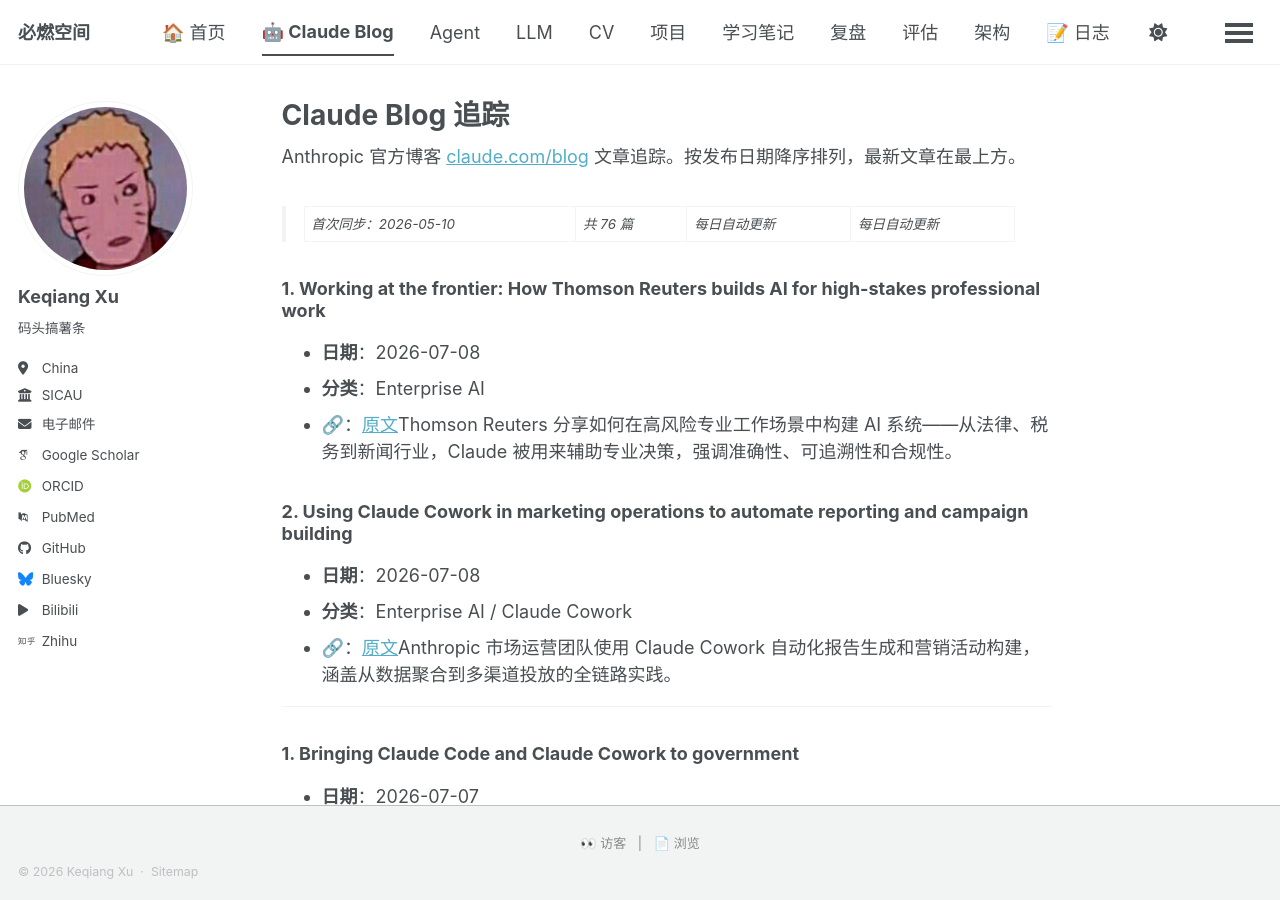
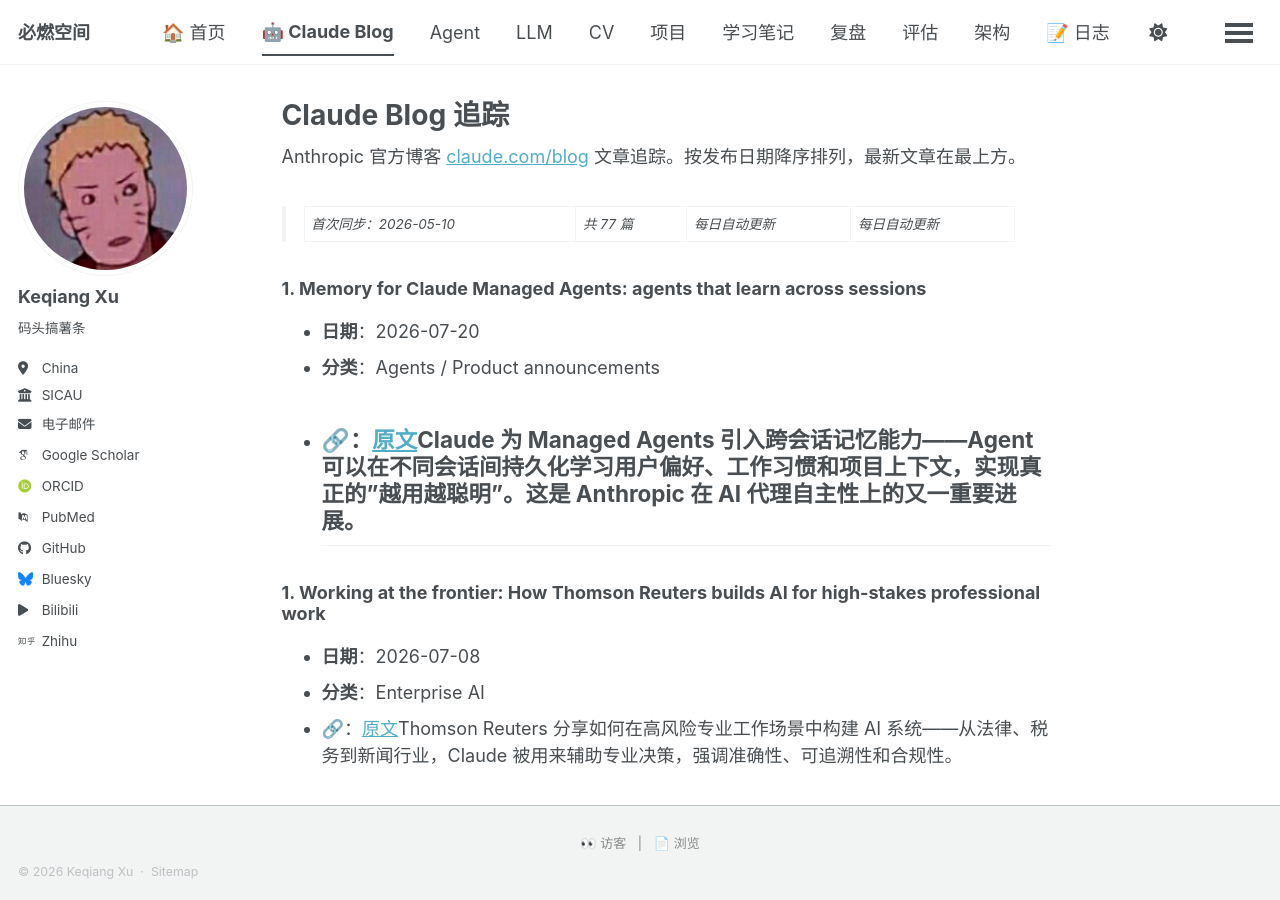
Before and after one commit to Qnh233/Qnh233.github.io, a Jekyll site: the page built from _pages/claude-blog.md, in a window 1280 px wide and 900 px high. Built offline with Jekyll 4.4.1, drawn with Linux system fonts in a browser that asks for light colours; some web fonts are replaced; a script bundle is joined from its source files by our own code; library files that are not in the unit come from our copies; comment, search, counter and statistics services are not loaded; some of the changed text lies outside the part shown.

Commit message:
sync: 新增 Claude Blog 1 篇 (Memory for Claude Managed Agents)

```diff
--- a/_pages/claude-blog.md
+++ b/_pages/claude-blog.md
@@ -7,7 +7,13 @@
 
 Anthropic 官方博客 [claude.com/blog](https://claude.com/blog) 文章追踪。按发布日期降序排列，最新文章在最上方。
 
-> 首次同步：2026-05-10 | 共 76 篇 | 每日自动更新 | 每日自动更新
+> 首次同步：2026-05-10 | 共 77 篇 | 每日自动更新 | 每日自动更新
+
+### 1. Memory for Claude Managed Agents: agents that learn across sessions
+- **日期**：2026-07-20
+- **分类**：Agents / Product announcements
+- **🔗**：[原文](https://claude.com/blog/claude-managed-agents-memory)Claude 为 Managed Agents 引入跨会话记忆能力——Agent 可以在不同会话间持久化学习用户偏好、工作习惯和项目上下文，实现真正的"越用越聪明"。这是 Anthropic 在 AI 代理自主性上的又一重要进展。
+---
 
 ### 1. Working at the frontier: How Thomson Reuters builds AI for high-stakes professional work
 - **日期**：2026-07-08
@@ -426,7 +432,7 @@
 
 ---
 
-## 最后更新：2026-07-18 · 共 76 篇文章
+## 最后更新：2026-07-20 · 共 77 篇文章
 
 ### 1. Working at the frontier: How Hebbia builds AI for financial diligence that can't miss a detail
 - **日期**：2026-07-13
```
